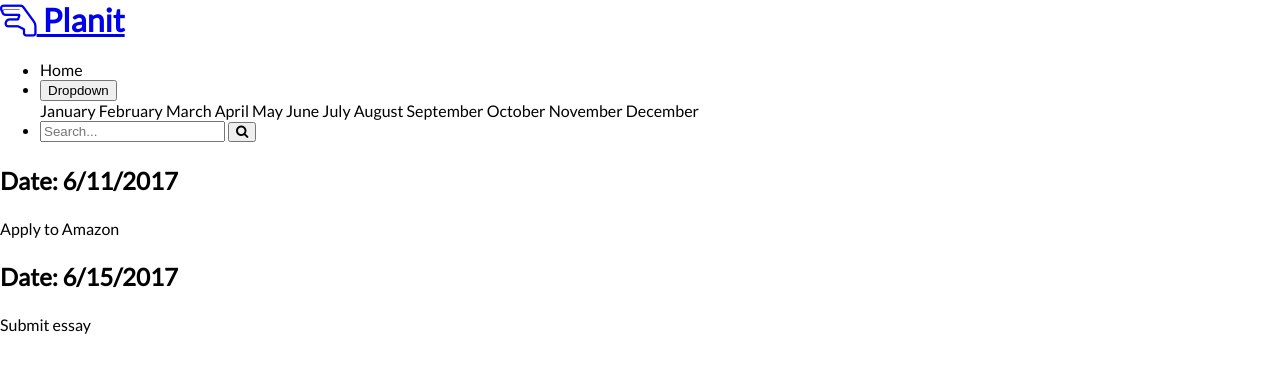
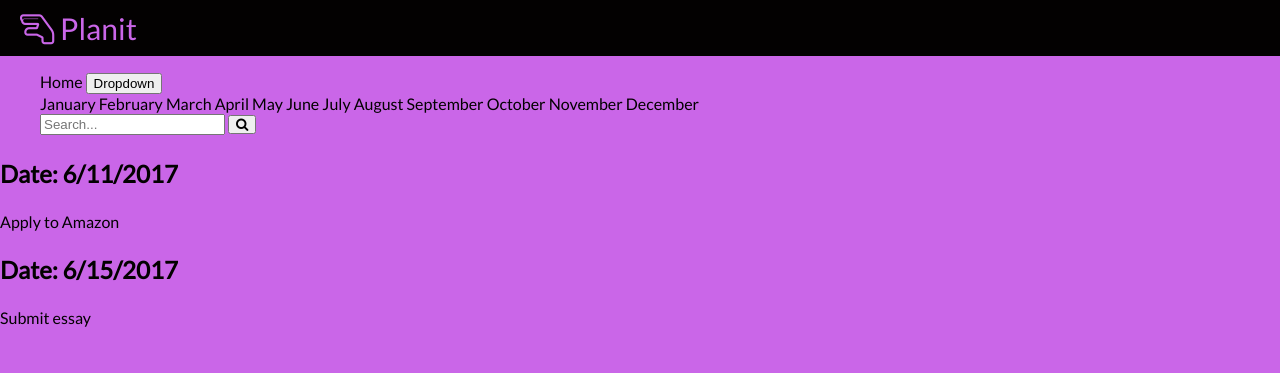
Before and after one commit to OSU-CS290-Sp2017/final-project-group-45-final-1, a web app: file public/index.html in a window 1280 px wide. Shown: the top 373 px of the page. Run offline with its HTML, style and script files only (its server is not run), Linux system fonts and the light colour scheme.

Commit message:
update css

```diff
--- a/public/style.css
+++ b/public/style.css
@@ -1,6 +1,25 @@
 body{
 	font-family: Lato, Helvetica, sans-serif;
 	margin: 0;
-	background-color: #CA66E8
-	color: #030101
+	background-color: #CA66E8;
+	color: #030101;
 }
+
+a {
+  text-decoration: none;
+}
+
+.site-title {
+  margin: 0;
+  padding: 10px 20px;
+  font-size: 30px;
+  font-weight: 100;
+  background-color: #030101;
+  color: #CA66E8;
+
+}
+
+li{
+	display: inline;
+
+}
```
Also changed, not shown: 1 other file.
